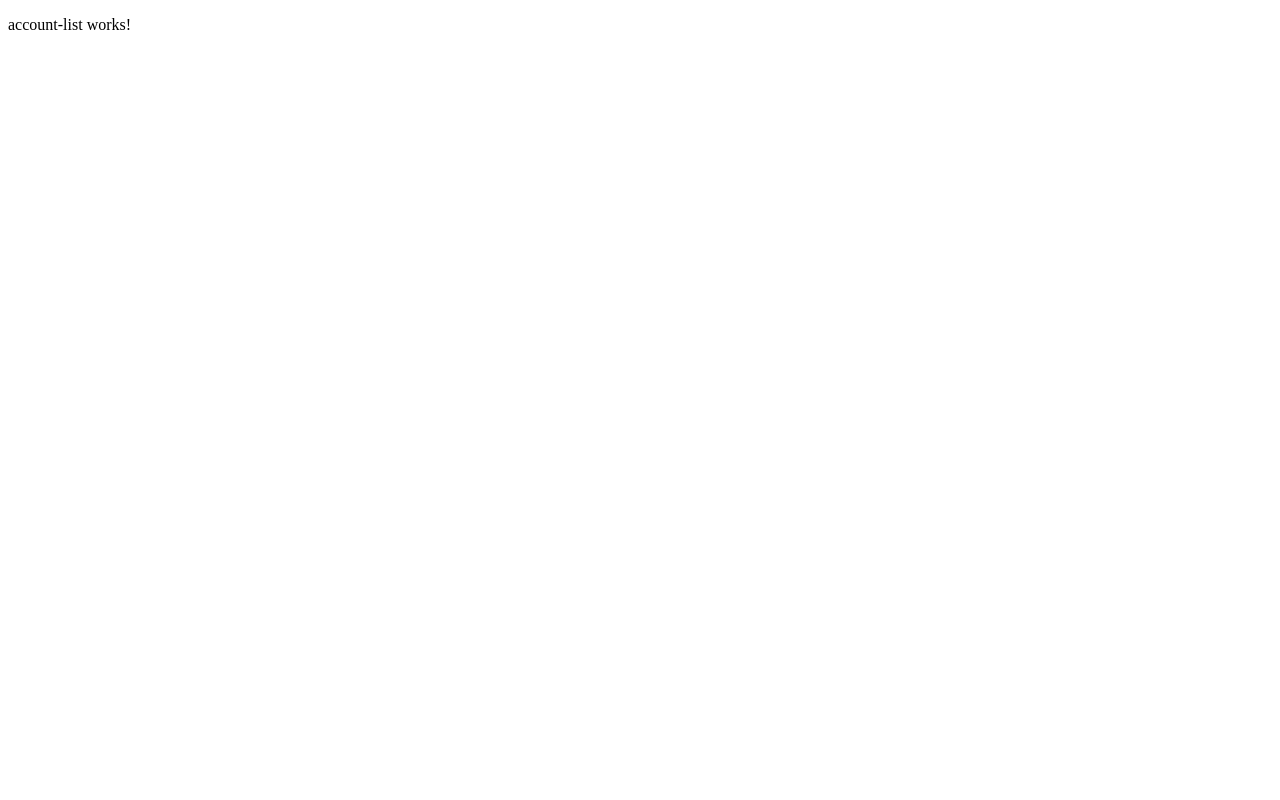
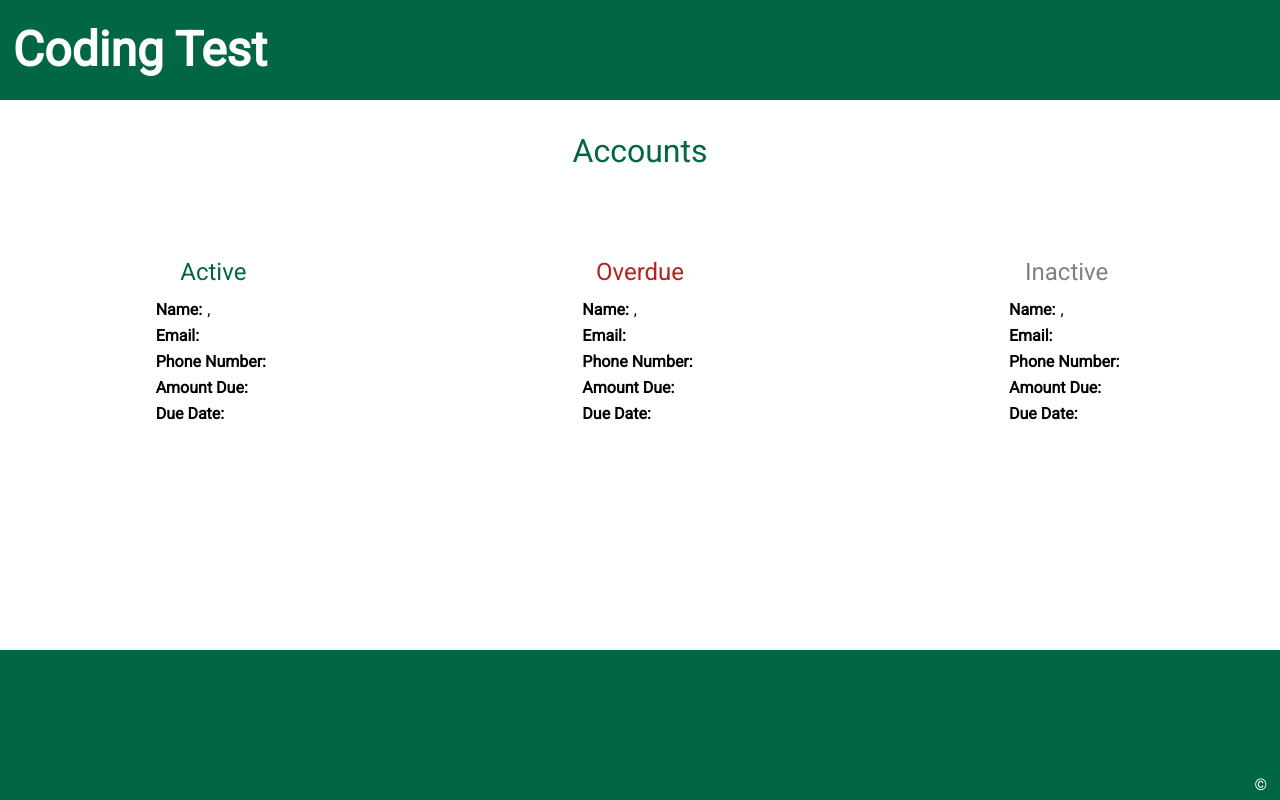
Before and after one commit to TylerBriskie/frontier-challenge-angular, an Angular app: page / in a window 1280 px wide. Built offline with nearby package versions, Linux system fonts and the light colour scheme.

Commit message:
template added

```diff
--- a/src/app/account-list/account-list.component.html
+++ b/src/app/account-list/account-list.component.html
@@ -1 +1,59 @@
-<p>account-list works!</p>
+<article class="grid">
+  <header class="grid">
+    <div class="title-container">
+      <h1>Coding Test</h1>
+    </div>
+  </header>
+  <main class="content grid" id="home-content">
+    <div class="content-title-container">
+      <h2>Accounts</h2>
+    </div>
+    <section class="grid" id="account-grid">
+      <section class="account-column grid" id="active-account-column">
+        <div class="account-container-title" id="active-account-container-title">
+          <h3>Active</h3>
+        </div>
+        <div class="account-container active-account">
+          <ul class="account-data-list">
+            <li><label>Name:</label>{{LastName}}, {{FirstName}}</li>
+            <li><label>Email:</label>{{Email}}</li>
+            <li><label>Phone Number:</label>{{PhoneNumber}}</li>
+            <li><label>Amount Due:</label>{{AmountDue}}</li>
+            <li><label>Due Date:</label>{{DueDate}}</li>
+          </ul>
+        </div>
+      </section>
+      <section class="account-column grid" id="overdue-account-column">
+        <div class="account-container-title" id="overdue-account-container-title">
+          <h3>Overdue</h3>
+        </div>
+        <div class="account-container overdue-account">
+          <ul class="account-data-list">
+            <li><label>Name:</label>{{LastName}}, {{FirstName}}</li>
+            <li><label>Email:</label>{{Email}}</li>
+            <li><label>Phone Number:</label>{{PhoneNumber}}</li>
+            <li><label>Amount Due:</label>{{AmountDue}}</li>
+            <li><label>Due Date:</label>{{DueDate}}</li>
+          </ul>
+        </div>
+      </section>
+      <div class="account-column grid" id="inactive-account-column">
+        <div class="account-container-title" id="inactive-account-container-title">
+          <h3>Inactive</h3>
+        </div>
+        <div class="account-container inactive-account">
+          <ul class="account-data-list">
+            <li><label>Name:</label>{{LastName}}, {{FirstName}}</li>
+            <li><label>Email:</label>{{Email}}</li>
+            <li><label>Phone Number:</label>{{PhoneNumber}}</li>
+            <li><label>Amount Due:</label>{{AmountDue}}</li>
+            <li><label>Due Date:</label>{{DueDate}}</li>
+          </ul>
+        </div>
+      </div>
+    </section>
+  </main>
+  <footer class="grid">
+    <p class="copy">&copy;<script>document.write(new Date().getFullYear())</script></p>
+  </footer>
+</article>
--- a/src/app/app.component.html
+++ b/src/app/app.component.html
@@ -1,98 +1 @@
-<style>
-  html, body {
-    height: 100%;
-    width: 100%;
-    font-family: Roboto, Helvetica, Arial, sans-serif
-  }
-  article {
-    height: 100%;
-    grid-template-columns:1fr;
-    grid-template-areas:
-      "header"
-      "main"
-      "footer";
-    grid-template-rows: 100px 1fr 150px;
-  }
-  header {
-    grid-area: header;
-    background-color:#006643;
-    color: #fff;
-    grid-template-columns: 1% 98% 1%;
-  }
-  h1 {
-    font-size: 3em;
-    font-weight: bold;
-  }
-  h2 {
-    font-size: 2em;
-    color:#006643;
-  }
-  h3 {
-    display: block;
-    font-size: 1.5em;
-    color:#006643;
-  }
-  main {
-    grid-area: main;
-  }
-  footer {
-    grid-area: footer;
-    background-color:#006643;
-    color: #fff;
-    grid-template-columns: 1% 98% 1%;
-    grid-template-rows: 5% 90% 5%;
-  }
-  .grid {
-    display: grid;
-  }
-  .title-container {
-    grid-column-start: 2;
-    align-self: center;
-  }
-  #home-content {
-    grid-row-gap: 25px;
-    grid-template-rows: 10px 100px auto;
-  }
-  #account-grid {
-    grid-template-columns: 1fr 1fr 1fr;
-    grid-row-start: 3;
-  }
-  .account-column {
-    grid-template-rows: 2em repeat(2, 10em);
-  }
-  .content-title-container {
-    justify-self: center;
-    height: 1em;
-    grid-row-start: 2;
-  }
-  #overdue-account-container-title > h3{
-    color: #B22222;
-  }
-  #inactive-account-container-title > h3 {
-    color:#808080;
-  }
-  .account-container {
-    justify-self: center;
-    height: 5em;
-  }
-  .account-container-title {
-    justify-self: center;
-  }
-  .account-data-list {
-    list-style: none;
-  }
-  .account-data-list > li {
-    margin: 10px 0;
-  }
-  .account-data-list > li > label {
-    font-weight: bold;
-    margin: 0 5px 0 0;
-  }
-  .copy {
-    place-self: end;
-    grid-row-start: 2;
-    grid-column-start: 2;
-  }
-</style>
-
 <app-account-list></app-account-list>
--- a/src/index.html
+++ b/src/index.html
@@ -2,10 +2,108 @@
 <html lang="en">
 <head>
   <meta charset="utf-8">
-  <title>FrontierTakeHomeAngular</title>
+  <title>Accounts Coding Test</title>
   <base href="/">
+  <link rel="stylesheet" type="text/css" href="https://cdnjs.cloudflare.com/ajax/libs/meyer-reset/2.0/reset.min.css">
+  <link href="https://fonts.googleapis.com/css?family=Roboto&display=swap" rel="stylesheet">
   <meta name="viewport" content="width=device-width, initial-scale=1">
   <link rel="icon" type="image/x-icon" href="favicon.ico">
+  <style>
+    html, body {
+      height: 100%;
+      width: 100%;
+      font-family: Roboto, Helvetica, Arial, sans-serif
+    }
+    article {
+      height: 100%;
+      grid-template-columns:1fr;
+      grid-template-areas:
+        "header"
+        "main"
+        "footer";
+      grid-template-rows: 100px 1fr 150px;
+    }
+    header {
+      grid-area: header;
+      background-color:#006643;
+      color: #fff;
+      grid-template-columns: 1% 98% 1%;
+    }
+    h1 {
+      font-size: 3em;
+      font-weight: bold;
+    }
+    h2 {
+      font-size: 2em;
+      color:#006643;
+    }
+    h3 {
+      display: block;
+      font-size: 1.5em;
+      color:#006643;
+    }
+    main {
+      grid-area: main;
+    }
+    footer {
+      grid-area: footer;
+      background-color:#006643;
+      color: #fff;
+      grid-template-columns: 1% 98% 1%;
+      grid-template-rows: 5% 90% 5%;
+    }
+    .grid {
+      display: grid;
+    }
+    .title-container {
+      grid-column-start: 2;
+      align-self: center;
+    }
+    #home-content {
+      grid-row-gap: 25px;
+      grid-template-rows: 10px 100px auto;
+    }
+    #account-grid {
+      grid-template-columns: 1fr 1fr 1fr;
+      grid-row-start: 3;
+    }
+    .account-column {
+      grid-template-rows: 2em repeat(2, 10em);
+    }
+    .content-title-container {
+      justify-self: center;
+      height: 1em;
+      grid-row-start: 2;
+    }
+    #overdue-account-container-title > h3{
+      color: #B22222;
+    }
+    #inactive-account-container-title > h3 {
+      color:#808080;
+    }
+    .account-container {
+      justify-self: center;
+      height: 5em;
+    }
+    .account-container-title {
+      justify-self: center;
+    }
+    .account-data-list {
+      list-style: none;
+    }
+    .account-data-list > li {
+      margin: 10px 0;
+    }
+    .account-data-list > li > label {
+      font-weight: bold;
+      margin: 0 5px 0 0;
+    }
+    .copy {
+      place-self: end;
+      grid-row-start: 2;
+      grid-column-start: 2;
+    }
+  </style>
 </head>
 <body>
   <app-root></app-root>
--- a/src/styles.css
+++ b/src/styles.css
@@ -1 +1,6 @@
 /* You can add global styles to this file, and also import other style files */
+body {
+  height: 100%;
+  width: 100%;
+  font-family: Roboto, Helvetica, Arial, sans-serif
+}
```
